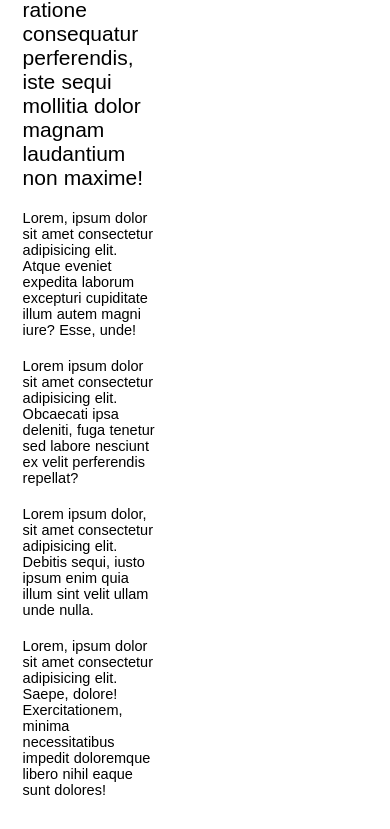
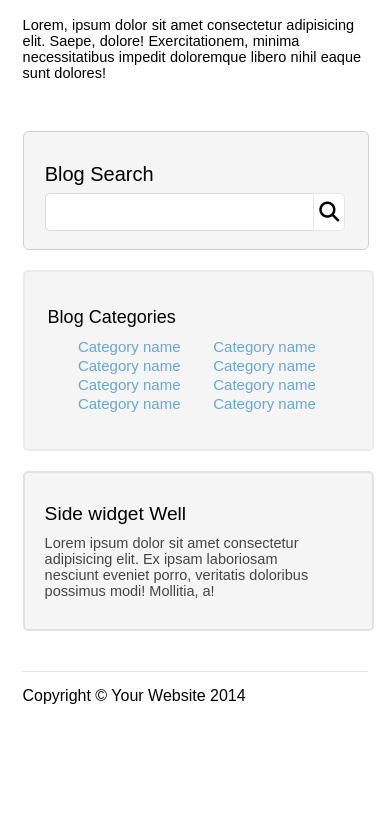
Before and after one commit to darkhacker1906/Layout-1-task-3-using-flex, a plain HTML site: page index.html in a window 390 px wide. Shown: the part 929-1758 px from the top of the page. After the commit the page ends 1702 px from the top, so only its background shows below. Drawn offline with Linux system fonts and the light colour scheme.

Commit message:
Adding responsiveness to blog website

```diff
--- a/index.css
+++ b/index.css
@@ -45,6 +45,7 @@ ul li a, .layout{
 }
 .sub_wrapper{
     /* border:1px solid black; */
+    width:90%;
     height:100%;
     padding:0% 5% 0% 5.8%;
     display:flex;
@@ -102,29 +103,116 @@ ul li a, .layout{
 
 .blog_div{
     padding-bottom:3%;
+    border: 1px solid #cfcdcd;
+    margin-top: 23px;
+    border-radius: 6px;
 
 }
 .search_div{
     display:flex;
+    padding-right:1%;
 }
 .left{
-    /* width:64%; */
-    width:700px;
-    padding:3% 3% 3% 0%;
+    width:67%;
+    /* width:700px; */
+    padding:3% 3% 2% 0%;
+}
+.blog_div{
+    /* padding: 25px 0px 16px 19px; */
+    /* padding:2% 0% 1% 1%; */
+    padding:9% 0% 5% 6%;
+    width:92%;
+    font-size: 20px;
+    font-weight: 500;
+    background-color: #F5F5F5;
 }
 .blog_search{
-    margin-bottom: 5%;
+    margin-bottom: 2%;
 }
 .search_bar{
-    padding:1px 4px 1px 4px;
-    border:1.5px solid rgb(232, 229, 229);
+    /* padding:1px 6px 1px 6px; */
+    /* border:1.5px solid rgb(232, 229, 229); */
+    border-top:1.5px solid rgb(232, 229, 229);
+    border-bottom: 1.5px solid rgb(232, 229, 229);
+    border-right: 1.5px solid rgb(232, 229, 229);
+    border-left: 1.3px solid rgb(232, 229, 229);
+    border-radius: 0px 5px 5px 0px;
+    display: flex;
+    align-items: center;
+    width: 30px;
+    justify-content: center;
+    background-color: white;
+}
+.input_txt{
+    width:84%;
 }
 input{
-    padding:2px;
+    /* padding:6px 2px 6px 85px; */
+    width:85%;
+    padding:2% 1% 4% 14%;
+    border-top:1.5px solid #dcdbdb;
+    border-left:1.5px solid #dcdbdb;
+    border-bottom:1.5px solid #dcdbdb;
+    border-right: 0.025px solid #dcdbdb;;
+    border-radius: 5px 0px 0px 5px;
 }
 .right{
-    width:366px;
+    /* width:366px; */
+    width:33%;
 }
+
+.blog_categories_div{
+    margin-top: 20px;
+    padding: 35px 23px 35px 23px;
+    border: 2px solid #EBEBEB;
+    border-radius:5px;
+    background-color: #F5F5F5;
+}
+.blog_cat{
+    font-size: 18px;
+    font-weight: 400;
+    margin-bottom:10px;
+}
+.category_list{
+    display:flex;
+    flex-wrap: wrap;
+    justify-content: space-around;
+}
+.category{
+    width:120px;
+    margin-bottom: 1px;
+}
+a{
+    text-decoration: none;
+    color:#67a7d6;
+    font-size: 15px;
+}
+.side_widget_div{
+    margin-top:20px;
+    padding: 30px 41px 30px 20px;
+    border: 2px solid rgb(227, 226, 226);
+    border-radius: 5px;
+    background-color: #F5F5F5;
+}
+.side_widget{
+    font-size: larger;
+    font-weight: 500;
+    margin-bottom: 10px;
+}
+.widget_para{
+    font-size: 14.5px;
+    font-weight: 500;
+    color:#464545;
+}
+.footer{
+    width:88.5%;
+    margin:0 auto;
+    /* padding: 0% 5% 0% 5.8%; */
+    padding:4% 0%;
+    height:70px;
+    border-top:1px solid rgb(232, 231, 231);
+}
+
 @media(max-width:354px){
     .nav{
         flex-direction: column;
@@ -137,3 +225,28 @@ input{
     }
 
 }
+@media(max-width:550px){
+
+    .category_list{
+        justify-content: space-evenly;
+    }
+    .category{
+        width: 105px;
+    }
+    .sub_wrapper{
+        flex-direction: column;
+    }
+    .left, .right{
+        width:100%;
+    }
+    .footer{
+        margin-top: 40px;
+    }
+
+}
+@media(max-width:920px){
+input{padding: 4% 1% 4% 14%;
+
+}
+
+}
--- a/index.html
+++ b/index.html
@@ -49,6 +49,7 @@
             </div>
           </div>
           <div class="blog_categories_div">
+           <div class="blog_cat">Blog Categories</div>
             <div class="category_list">
               <div class="category"><a href="#">Category name</a></div>
               <div class="category"><a href="#">Category name</a></div>
@@ -60,8 +61,13 @@
               <div class="category"><a href="#">Category name</a></div>
             </div>
           </div>
+          <div class="side_widget_div">
+            <div class="side_widget">Side widget Well</div>
+            <div class="widget_para">Lorem ipsum dolor sit amet consectetur adipisicing elit. Ex ipsam laboriosam nesciunt eveniet porro, veritatis doloribus possimus modi! Mollitia, a!</div>
+          </div>
         </div>
       </div>
+      <div class="footer">Copyright &copy; Your Website 2014</div>
     </div>
 </div>
 
```
